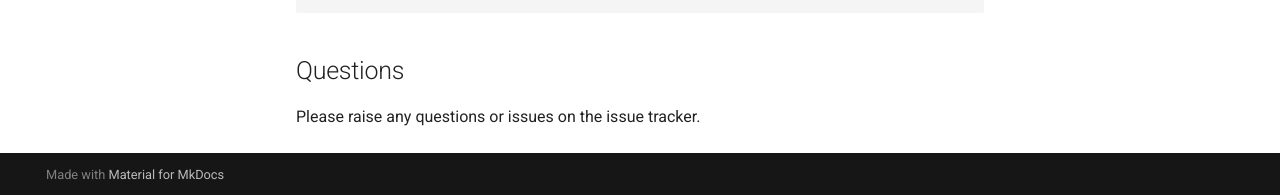
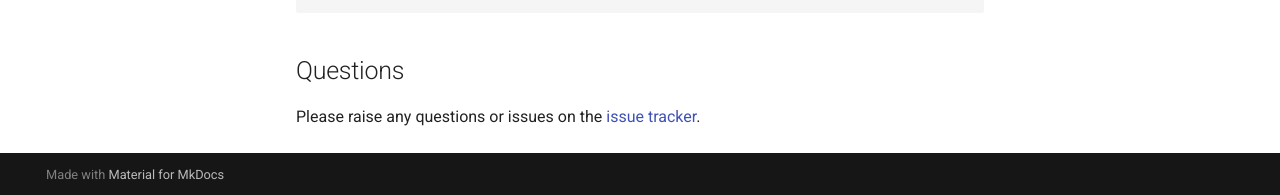
Before and after one commit to MDAnalysis/distopia, an MkDocs documentation site: the page built from docs/docs/examples.md, in a window 1280 px wide and 900 px high, scrolled down 2500 px. Shown: the part 702-897 px from the top of the window. Built offline with MkDocs 1.6.1 and Material for MkDocs 9.7.7, drawn with Linux system fonts in a browser that asks for light colours; part of the change alters nothing that is shown.

```diff
--- a/docs/docs/examples.md
+++ b/docs/docs/examples.md
@@ -147,4 +147,4 @@ for i in range(N):
 
 ## Questions
 
-Please raise any questions or issues on the issue tracker.
+Please raise any questions or issues on the [issue tracker]((https://github.com/MDAnalysis/distopia/issues)).
```
